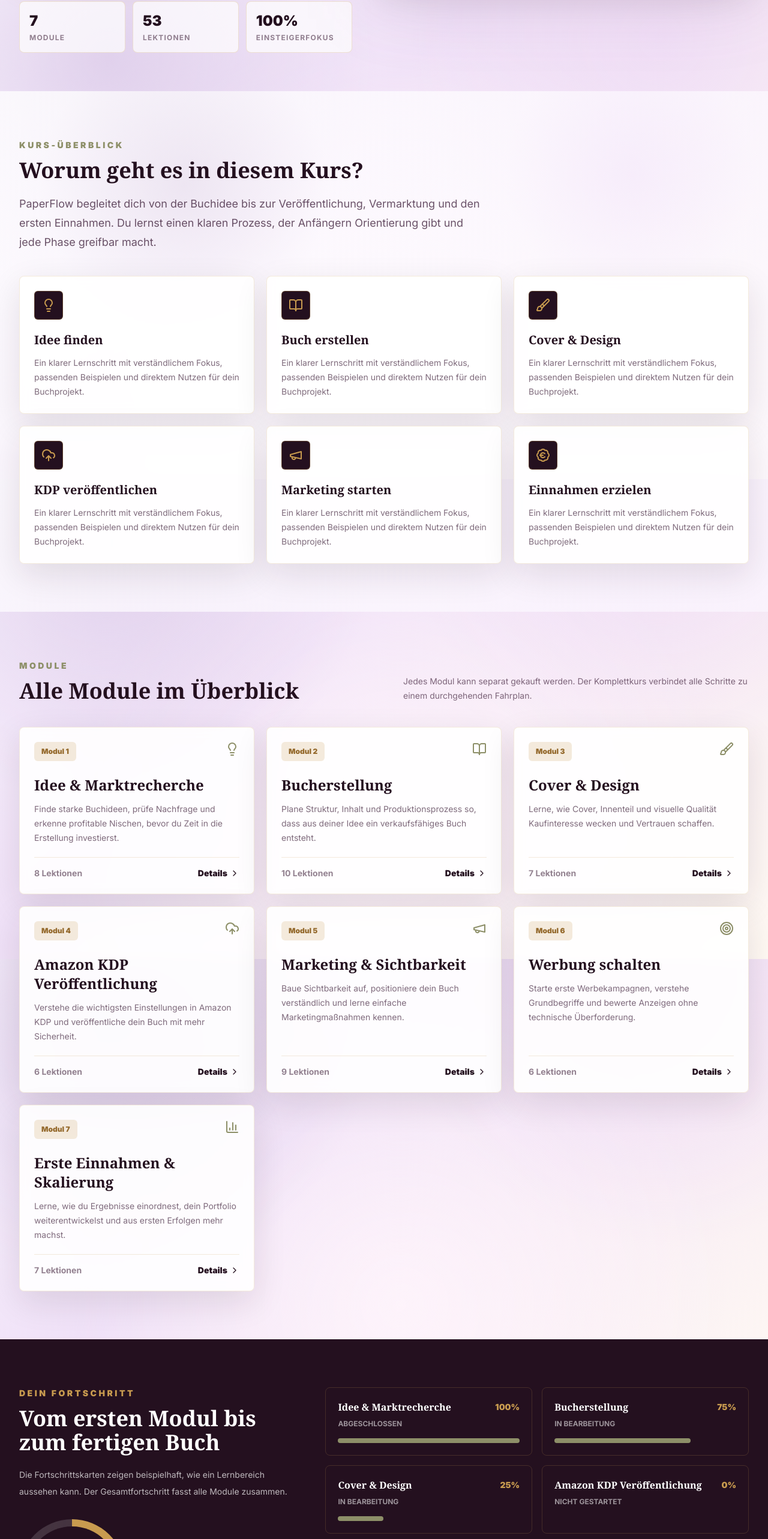
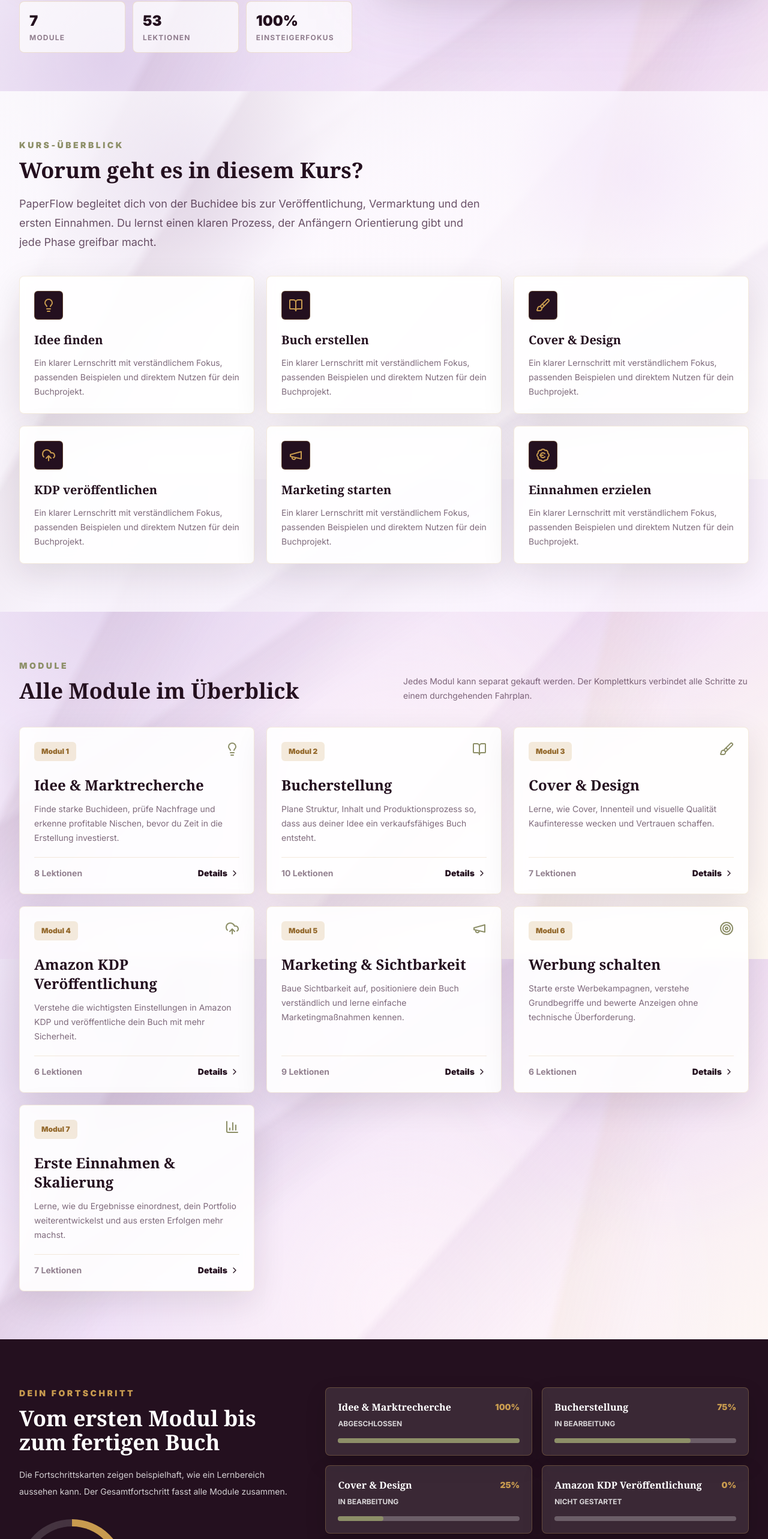
Before and after one commit to klausimaus75-boop/PaperFlow-New-Design, a Next.js app: page / in a window 1280 px wide. Shown: the part 801-3367 px from the top of the page at 60% size. Built offline with nearby package versions, Linux system fonts and the light colour scheme.

Commit message:
Improve contrast and marble background effects

```diff
--- a/app/globals.css
+++ b/app/globals.css
@@ -12,13 +12,31 @@
 }
 
 body {
+  position: relative;
   min-height: 100vh;
   background:
+    linear-gradient(118deg, transparent 0 17%, rgba(111, 60, 100, 0.075) 18%, transparent 29%),
+    linear-gradient(132deg, transparent 0 58%, rgba(167, 116, 177, 0.09) 59%, transparent 72%),
+    linear-gradient(104deg, transparent 0 72%, rgba(200, 155, 79, 0.06) 73%, transparent 82%),
+    linear-gradient(146deg, transparent 0 34%, rgba(92, 47, 92, 0.055) 35%, transparent 44%),
     radial-gradient(circle at 14% 12%, rgba(211, 191, 226, 0.62), transparent 28rem),
     radial-gradient(circle at 86% 8%, rgba(236, 214, 246, 0.55), transparent 26rem),
     radial-gradient(circle at 52% 72%, rgba(255, 245, 252, 0.85), transparent 34rem),
     linear-gradient(135deg, #fbf6ff 0%, #efe0f7 38%, #f8edf5 68%, #fff9f3 100%);
   background-attachment: fixed;
+}
+
+body::before {
+  position: fixed;
+  inset: 0;
+  z-index: -1;
+  pointer-events: none;
+  background:
+    radial-gradient(ellipse at 7% 26%, rgba(93, 47, 96, 0.09), transparent 18rem),
+    radial-gradient(ellipse at 92% 36%, rgba(146, 93, 154, 0.08), transparent 20rem),
+    radial-gradient(ellipse at 35% 82%, rgba(111, 60, 100, 0.07), transparent 24rem);
+  content: "";
+  filter: blur(2px);
 }
 
 h1,
@@ -61,8 +79,10 @@
 
 .marble-panel {
   background:
-    radial-gradient(circle at 24% 18%, rgba(203, 184, 214, 0.26), transparent 15rem),
-    radial-gradient(circle at 82% 16%, rgba(236, 214, 246, 0.28), transparent 13rem),
+    linear-gradient(122deg, transparent 0 22%, rgba(111, 60, 100, 0.075) 23%, transparent 34%),
+    linear-gradient(146deg, transparent 0 64%, rgba(203, 184, 214, 0.16) 65%, transparent 76%),
+    radial-gradient(circle at 24% 18%, rgba(203, 184, 214, 0.28), transparent 15rem),
+    radial-gradient(circle at 82% 16%, rgba(236, 214, 246, 0.3), transparent 13rem),
     linear-gradient(135deg, rgba(255, 255, 255, 0.78), rgba(251, 246, 255, 0.72));
 }
 
--- a/app/page.js
+++ b/app/page.js
@@ -153,7 +153,7 @@
         <div>
           <p className="text-sm font-black uppercase tracking-[0.25em] text-gold">Dein Fortschritt</p>
           <h2 className="mt-3 text-3xl font-black sm:text-4xl">Vom ersten Modul bis zum fertigen Buch</h2>
-          <p className="mt-5 text-sm leading-7 text-white/70">
+          <p className="mt-5 max-w-md text-sm leading-7 text-white/80">
             Die Fortschrittskarten zeigen beispielhaft, wie ein Lernbereich aussehen kann. Der Gesamtfortschritt fasst alle Module zusammen.
           </p>
           <div className="mt-8 inline-flex h-44 w-44 items-center justify-center rounded-full bg-[conic-gradient(#c89b4f_0_29%,rgba(255,255,255,0.15)_29%_100%)] p-3">
@@ -165,13 +165,13 @@
         </div>
         <div className="grid gap-4 md:grid-cols-2">
           {modules.map((module) => (
-            <article key={module.slug} className="rounded-lg border border-gold/20 bg-white/8 p-5">
+            <article key={module.slug} className="rounded-lg border border-gold/30 bg-white/10 p-5 shadow-[0_14px_34px_rgba(0,0,0,0.16)]">
               <div className="flex items-center justify-between gap-3">
                 <h3 className="font-black">{module.title}</h3>
                 <span className="text-sm font-black text-gold">{module.progress}%</span>
               </div>
-              <p className="mt-2 text-xs font-bold uppercase text-white/55">{module.status}</p>
-              <div className="mt-4 h-2 rounded-full bg-white/12">
+              <p className="mt-2 text-xs font-bold uppercase text-white/80">{module.status}</p>
+              <div className="mt-4 h-2 rounded-full bg-white/25">
                 <div className="h-full rounded-full bg-success" style={{ width: `${module.progress}%` }} />
               </div>
             </article>
```
Also changed, not shown: index.html (+11 -4 lines).
